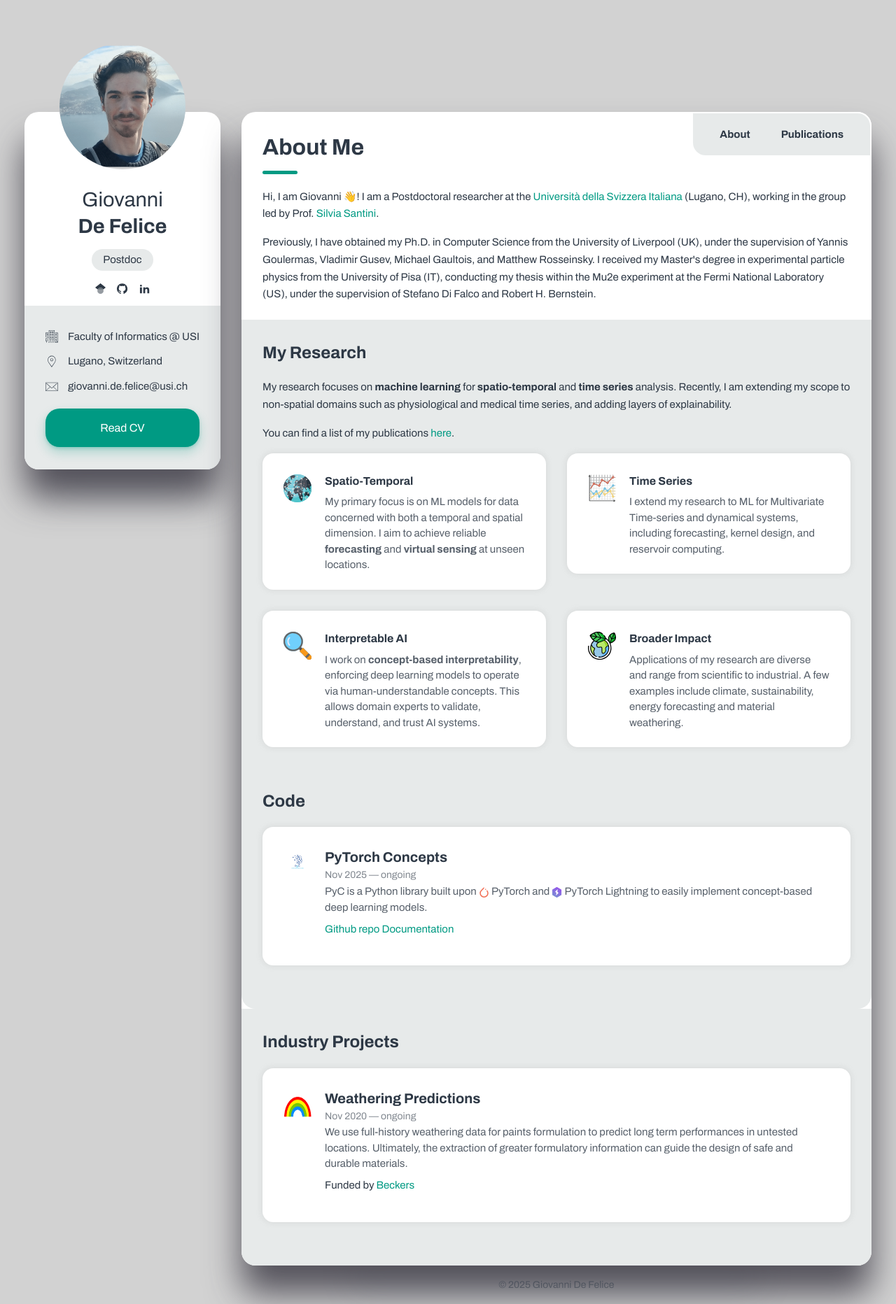
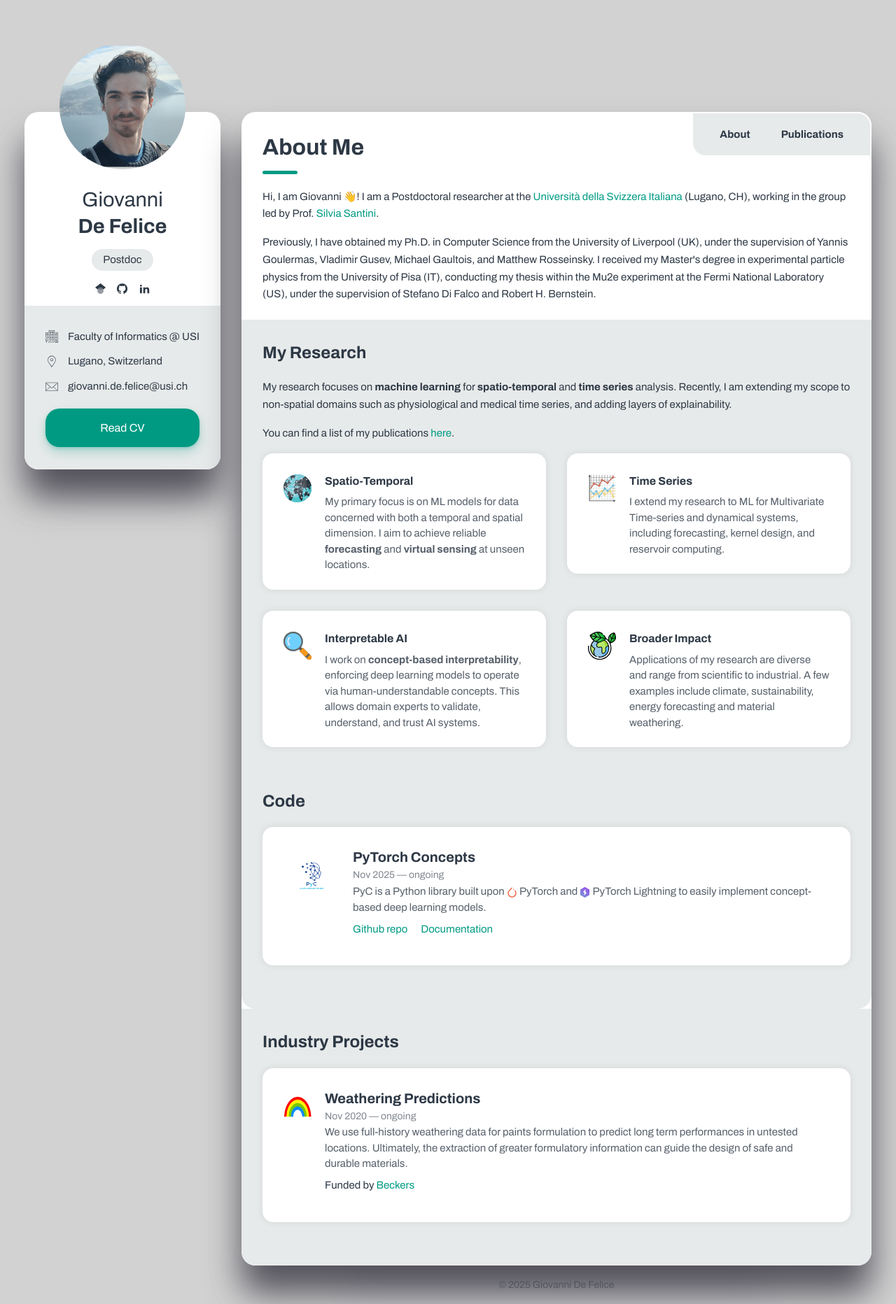
Before and after one commit to gdefe/gdefe.github.io, a Jekyll site: the page built from index.html, in a window 1280 px wide. Shown: the whole page at 70% size. Built offline with Jekyll 4.4.1, drawn with Linux system fonts in a browser that asks for light colours.

Commit message:
fix logo size and spacing

```diff
--- a/index.html
+++ b/index.html
@@ -68,12 +68,12 @@ layout: page
         <!-- Case Item -->
         <div class="col-12">
             <div class="case-item box box__second">
-                <img class="case-item__icon" src="assets/img/pyc_logo_transparent.png" alt="" />
+                <img class="case-item__icon" src="assets/img/pyc_logo_transparent.png" alt="" style="width: 80px; height: 80px;" />
                 <div>
                     <h3 class="title title--h4 mb-0">PyTorch Concepts</h3>
                     <span class="timeline__period">Nov 2025 — ongoing</span>
                     <p class="case-item__caption"> PyC is a Python library built upon <img src="assets/img/pytorch.svg" alt="PyTorch" style="height: 1em; vertical-align: middle; display: inline;"> PyTorch and <img src="assets/img/lightning.svg" alt="Lightning" style="height: 1em; vertical-align: middle; display: inline;"> PyTorch Lightning to easily implement concept-based deep learning models.</p>
-                    <p><a href="https://github.com/pyc-team/pytorch_concepts" target="_blank" rel="noopener noreferrer">Github repo</a> <a href="https://github.com/pyc-team/pytorch_concepts" target="_blank" rel="noopener noreferrer">Documentation</a></p>
+                    <p><a href="https://github.com/pyc-team/pytorch_concepts" target="_blank" rel="noopener noreferrer">Github repo</a> &nbsp;&nbsp;&nbsp;&nbsp; <a href="https://github.com/pyc-team/pytorch_concepts" target="_blank" rel="noopener noreferrer">Documentation</a></p>
                 </div>
             </div>
         </div>
```
